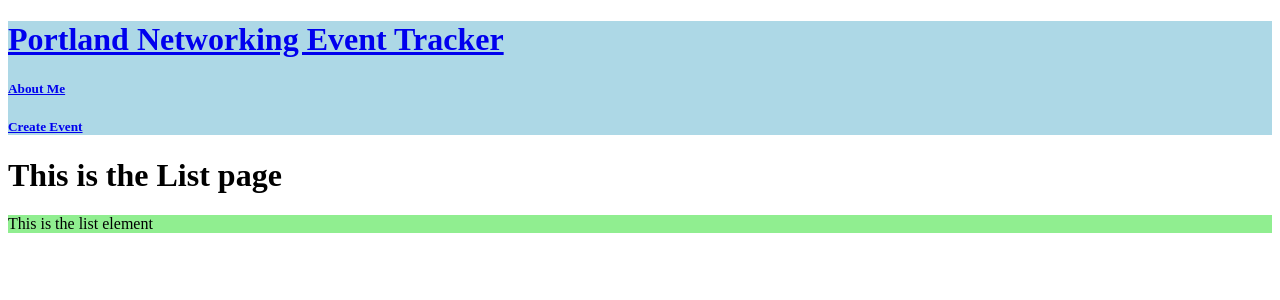
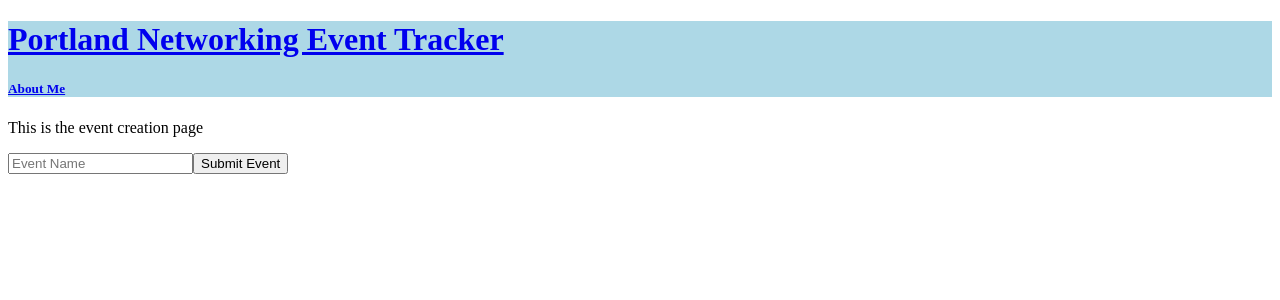
Before and after one commit to austinbhan/event-tracker, a React app: page / in a window 1280 px wide. Shown: the top 300 px of the page. Built offline with nearby package versions, Linux system fonts and the light colour scheme.

Commit message:
reformat, add trial events

```diff
--- a/src/App.js
+++ b/src/App.js
@@ -5,7 +5,6 @@ import {
   Link
 } from 'react-router-dom';
 import styles from './App.css';
-import ListPage from './Components/ListPage';
 import CreateEvent from './Components/CreateEvent';
 import AboutMe from './Components/AboutMe';
 
@@ -21,19 +20,13 @@ export default function App() {
           <Link to="/AboutMe">
             <h5>About Me</h5>
           </Link>
-          <Link to="CreateEvent">
-            <h5>Create Event</h5>
-          </Link>
         </div>
         <div className={styles.routes}>
           <Routes>
-            <Route path="/"
-              element={<ListPage />} />
             <Route path="/AboutMe"
               element={<AboutMe />}/>
-            <Route path="/CreateEvent"
-              element={<CreateEvent />} />
           </Routes>
+          <CreateEvent />
         </div>
       </div>
     </Router>
--- a/src/Components/CreateEvent.js
+++ b/src/Components/CreateEvent.js
@@ -2,15 +2,24 @@ import styles from '../App.css';
 import { useState } from 'react';
 
 export default function CreateEvent() {
-  const [item, setItem] = useState('');
-  console.log(item);
+  const [userItem, setUserItem] = useState('');
+  const [list, setList] = useState('');
+
+  function handleSubmit(e) {
+    e.preventDefault();
+    setList([...list, userItem]);
+  }
 
   return (
     <div className={styles.createEvent}>
       <p>This is the event creation page</p>
-      <form>
-        <input value={item}
-          onChange={e => {setItem(e.target.value);}}/>
+      <div className={styles.list}>
+        {list}
+      </div>
+      <form onSubmit={handleSubmit}>
+        <input value={userItem}
+          placeholder="Event Name"
+          onChange={e => {setUserItem(e.target.value);}}/>
         <button>Submit Event</button>
       </form>
     </div>
--- a/src/Components/List.js
+++ /dev/null
@@ -1,9 +0,0 @@
-import styles from '../App.css';
-
-export default function List() {
-  return (
-    <div className={styles.list}>
-            This is the list element
-    </div>
-  );
-}
--- a/src/Components/ListPage.js
+++ /dev/null
@@ -1,13 +0,0 @@
-import styles from '../App.css';
-import List from './List.js';
-
-export default function ListPage() {
-  return (
-    <>
-      <h1>This is the List page</h1>
-      <div className={styles.container}>
-        <List />
-      </div>
-    </>
-  );
-}
```
Also changed, not shown: src/Components/TrialEvents.js (added, +23 -0 lines).
